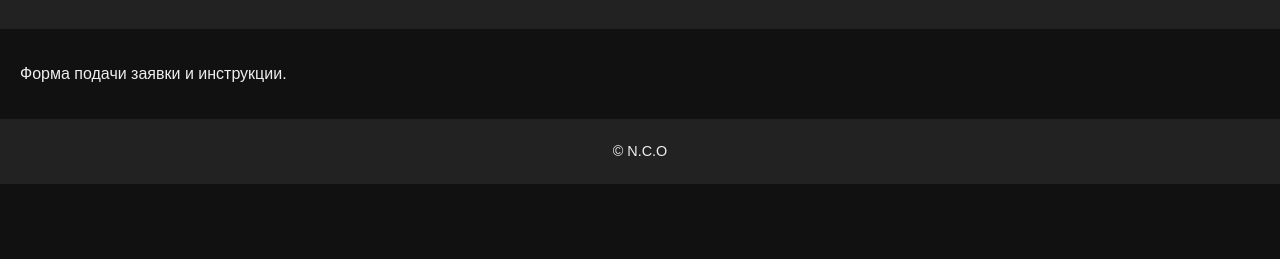
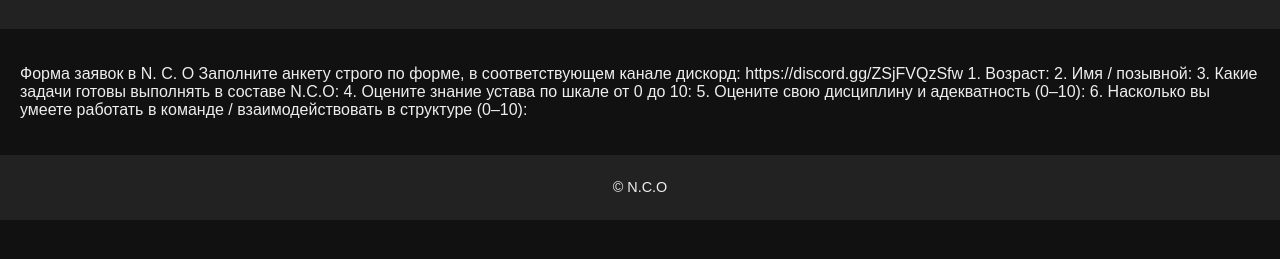
Before and after one commit to NEKO239/NCO-SITE, a plain HTML site: page zayavki.html in a window 1280 px wide. Shown: the part 71-330 px from the top of the page. Drawn offline with Linux system fonts and the light colour scheme.

Commit message:
Add files via upload

```diff
--- a/zayavki.html
+++ b/zayavki.html
@@ -1 +1,10 @@
-<!DOCTYPE html><html><head><meta charset='UTF-8'><title>Заявки</title><link rel='stylesheet' href='style.css'></head><body><header><h1>Заявки</h1><nav><a href='index.html'>Главная</a></nav></header><main><p>Форма подачи заявки и инструкции.</p></main><footer><p>© N.C.O</p></footer></body></html>
+<!DOCTYPE html><html><head><meta charset='UTF-8'><title>Заявки</title><link rel='stylesheet' href='style.css'></head><body><header><h1>Заявки</h1><nav><a href='index.html'>Главная</a></nav></header><main><p>Форма заявок в N. C. O
+ Заполните анкету строго по форме, в соответствующем канале дискорд:
+https://discord.gg/ZSjFVQzSfw
+
+1. Возраст:
+2. Имя / позывной:
+3. Какие задачи готовы выполнять в составе N.C.O:
+4. Оцените знание устава по шкале от 0 до 10:
+5. Оцените свою дисциплину и адекватность (0–10):
+6. Насколько вы умеете работать в команде / взаимодействовать в структуре (0–10):</p></main><footer><p>© N.C.O</p></footer></body></html>
```
